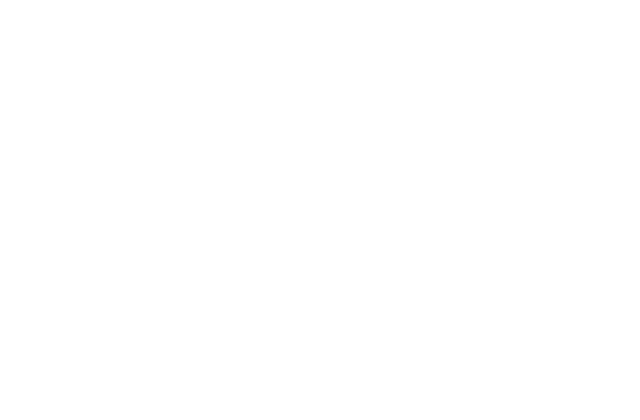
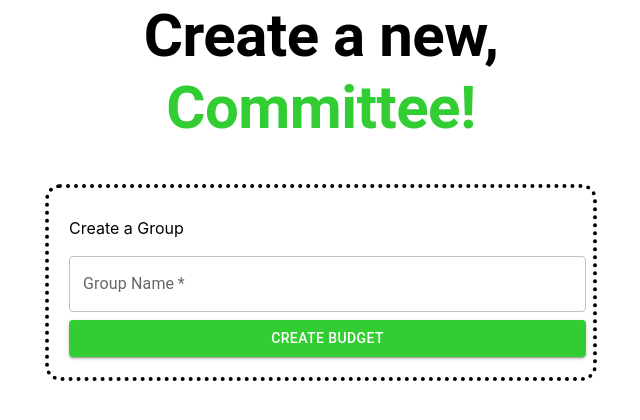
Before and after one commit to AleHS01/frontendCapstone, a React (Create React App) app in the folder finance-mate/: page /creategroup in a window 1280 px wide. Before the commit this address had no page. Shown: the top 420 px of the page, without its empty margins (319-959 px from the left). Built offline with nearby package versions, Linux system fonts and the light colour scheme.

Commit message:
Implement a create group page

```diff
--- a/finance-mate/src/App.js
+++ b/finance-mate/src/App.js
@@ -25,6 +25,7 @@
 import BudgetPage from "./components/BudgetPage";
 import Wallet from "./components/Wallet";
 import LandingPage from "./components/committeeSan/LandingPage";
+import GroupForm from "./components/committeeSan/CreateGroup";
 
 function App() {
   return (
@@ -59,6 +60,7 @@
 
           <Route path="/wallet" element={<Wallet />} />
           <Route path = "/committeesan" element = {<LandingPage/>}/>
+          <Route path = "creategroup" element = {<GroupForm></GroupForm>} />
         </Routes>
       </div>
     </Router>
--- a/finance-mate/src/components/committeeSan/CreateGroup.jsx
+++ b/finance-mate/src/components/committeeSan/CreateGroup.jsx
@@ -1,8 +1,93 @@
-import React from "react";
+import React, { useState, useEffect } from "react";
 // This component will render out the form the user will use to create a committee group.
+import styled from "styled-components";
+import {
+  TextField,
+  Button,
+  Container,
+  Typography,
+  Grid,
+  Chip,
+} from "@mui/material";
+import { createGroupThunk } from "../../redux/groups/group.actions";
+import { useDispatch } from "react-redux";
+
+const DottedBox = styled.div`
+  border: 4px dotted #000;
+  border-radius: 15px;
+  padding: 20px;
+  margin: 40px 0;
+  display: flex;
+  align-items: center;
+  margin-left: auto;
+`;
+
+const ContentContainer = styled.div`
+  position: relative;
+  z-index: 1;
+`;
 
 const GroupForm = () => {
+  const dispatch = useDispatch()
+  const [groupName, setGroupName] = useState("");
 
-}
+  const handleSubmit = async (event) => {
+    event.preventDefault()
+    const group = {
+        name: groupName
+    }
+    dispatch(createGroupThunk(group))
+    setGroupName("")
 
-export default GroupForm
+
+  };
+
+  return (
+    <Container maxWidth="sm">
+      <ContentContainer>
+        <Typography variant="h2" align="center" gutterBottom>
+          <span style={{ color: "black", fontWeight: "bold" }}>
+            Create a new,
+          </span>{" "}
+          <span style={{ color: "limegreen", fontWeight: "bold" }}>
+            Committee!
+          </span>
+        </Typography>
+
+        <DottedBox>
+          <form onSumbit={handleSubmit}>
+            <Typography variant="h5" gutterBottom></Typography>
+            Create a Group
+            <TextField
+              variant="outlined"
+              margin="normal"
+              required
+              fullWidth
+              label="Group Name"
+              value={groupName}
+              onChange={(e) => setGroupName(e.target.value)}
+            />
+            <Grid>
+              <Button
+                variant="contained"
+                sx={{
+                  backgroundColor: "limegreen",
+                  color: "#fff",
+                  "&:hover": {
+                    backgroundColor: "black",
+                  },
+                  minWidth: "517px",
+                }}
+                onClick={handleSubmit}
+              >
+                Create Budget
+              </Button>
+            </Grid>
+          </form>
+        </DottedBox>
+      </ContentContainer>
+    </Container>
+  );
+};
+
+export default GroupForm;
```
